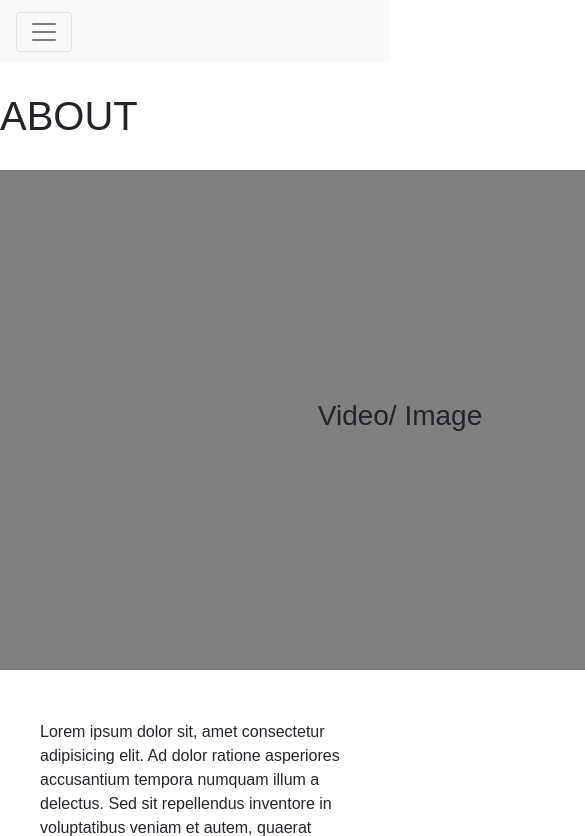
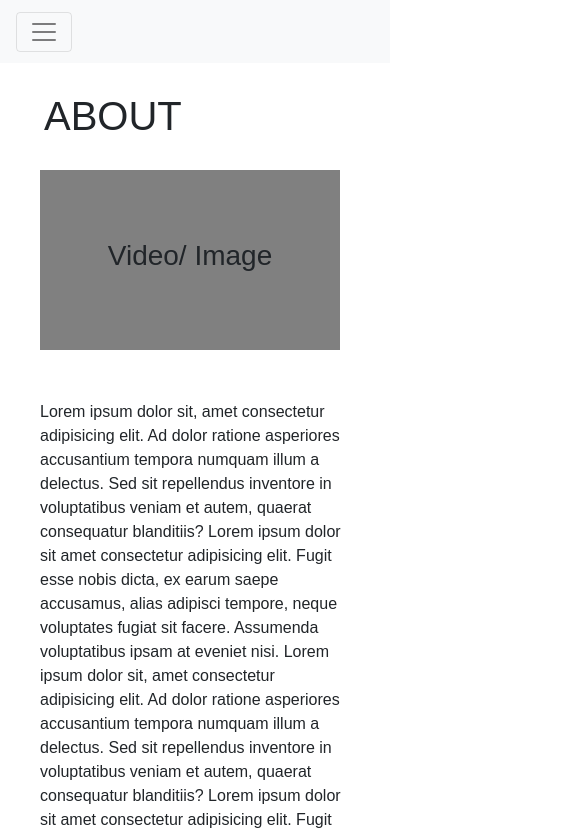
Before and after one commit to GHBW-Web/utthana, a plain HTML site: page Pages/about.html in a window 390 px wide. Shown: the top 836 px of the page, 585 px wide, since content can reach past the window. Drawn offline with nearby package versions, Linux system fonts and the light colour scheme.

Commit message:
Update about.html

```diff
--- a/Pages/about.html
+++ b/Pages/about.html
@@ -65,6 +65,24 @@
         @media only screen and (min-width: 250px) and (max-width: 950px) {
             .about-desc p {
                 padding: 0 40px;
+            }
+
+            .about {
+                width: auto;
+                margin: 0 auto 0 44px;
+            }
+
+            .about-vid-div {
+
+                width: auto;
+
+            }
+
+            .about-vid {
+                width: 300px;
+                height: 180px;
+
+                margin-left: 40px;
             }
         }
 
```
